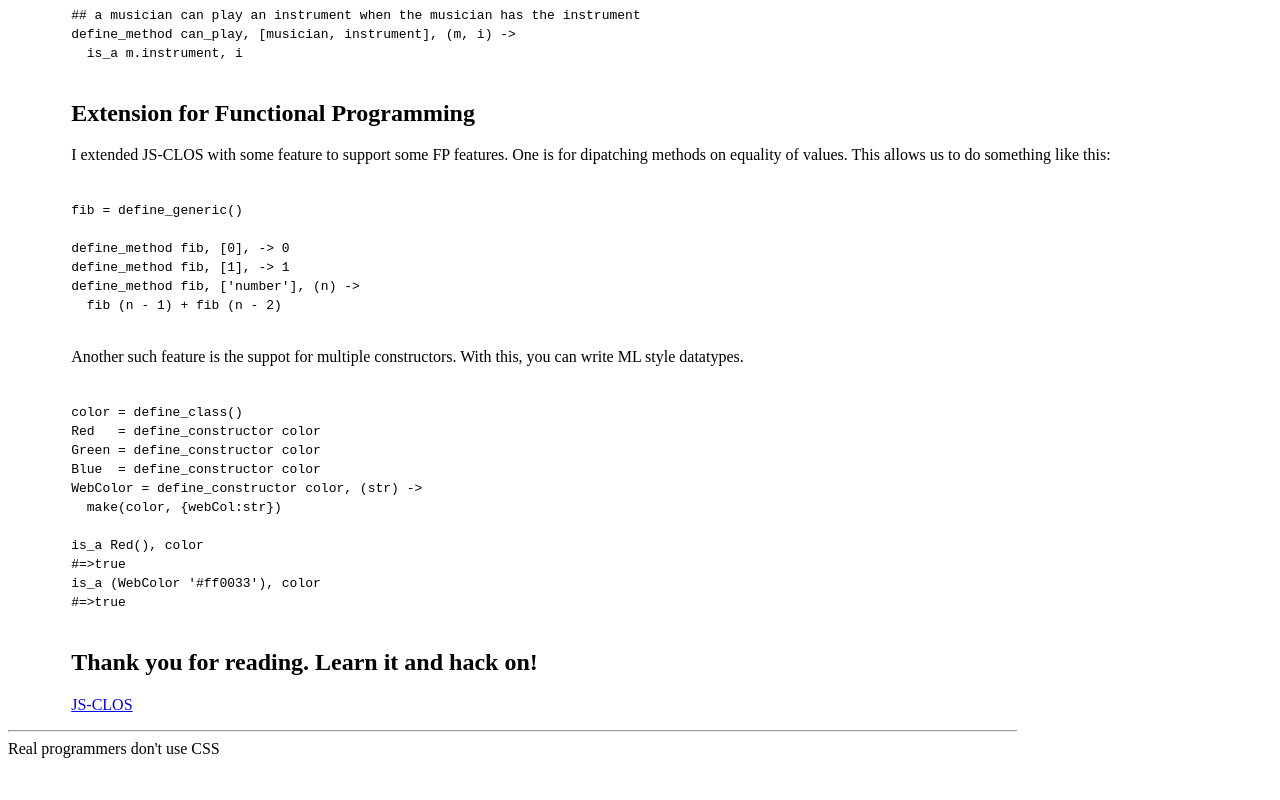
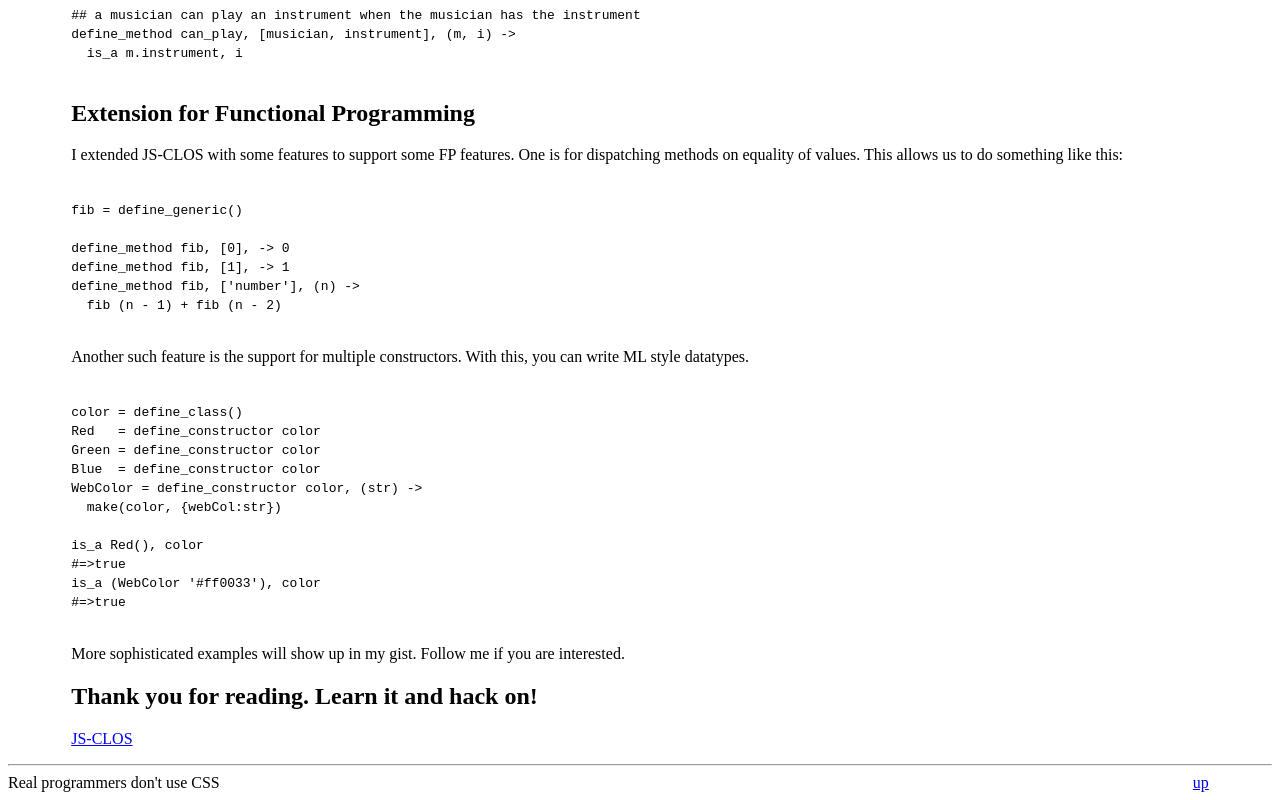
Before and after one commit to ympbyc/ympbyc.github.com, a plain HTML site: page JS-CLOS.html in a window 1280 px wide. Shown: the part 1521-2321 px from the top of the page. Before the commit the page ends 2287 px from the top, so only its background shows below. Drawn offline with Linux system fonts and the light colour scheme.

Commit message:
typo fix

```diff
--- a/JS-CLOS.html
+++ b/JS-CLOS.html
@@ -88,8 +88,8 @@
       </code></pre>
 
       <h2>Extension for Functional Programming</h2>
-      <p>I extended JS-CLOS with some feature to support some FP features.
-         One is for dipatching methods on equality of values. This allows us to do something like this:</p>
+      <p>I extended JS-CLOS with some features to support some FP features.
+         One is for dispatching methods on equality of values. This allows us to do something like this:</p>
       <pre><code>
 fib = define_generic()
 
@@ -99,7 +99,7 @@
   fib (n - 1) + fib (n - 2)
       </code></pre>
 
-      <p>Another such feature is the suppot for multiple constructors. With this, you can write ML style datatypes.</p>
+      <p>Another such feature is the support for multiple constructors. With this, you can write ML style datatypes.</p>
       <pre><code>
 color = define_class()
 Red   = define_constructor color
@@ -114,6 +114,8 @@
 #=>true
       </code></pre>
 
+      <p>More sophisticated examples will show up in my gist. Follow me if you are interested.</p>
+
       <h2>Thank you for reading. Learn it and hack on!</h2>
 
       <p><a href="https://github.com/ympbyc/js-clos">JS-CLOS</a></p>
```
